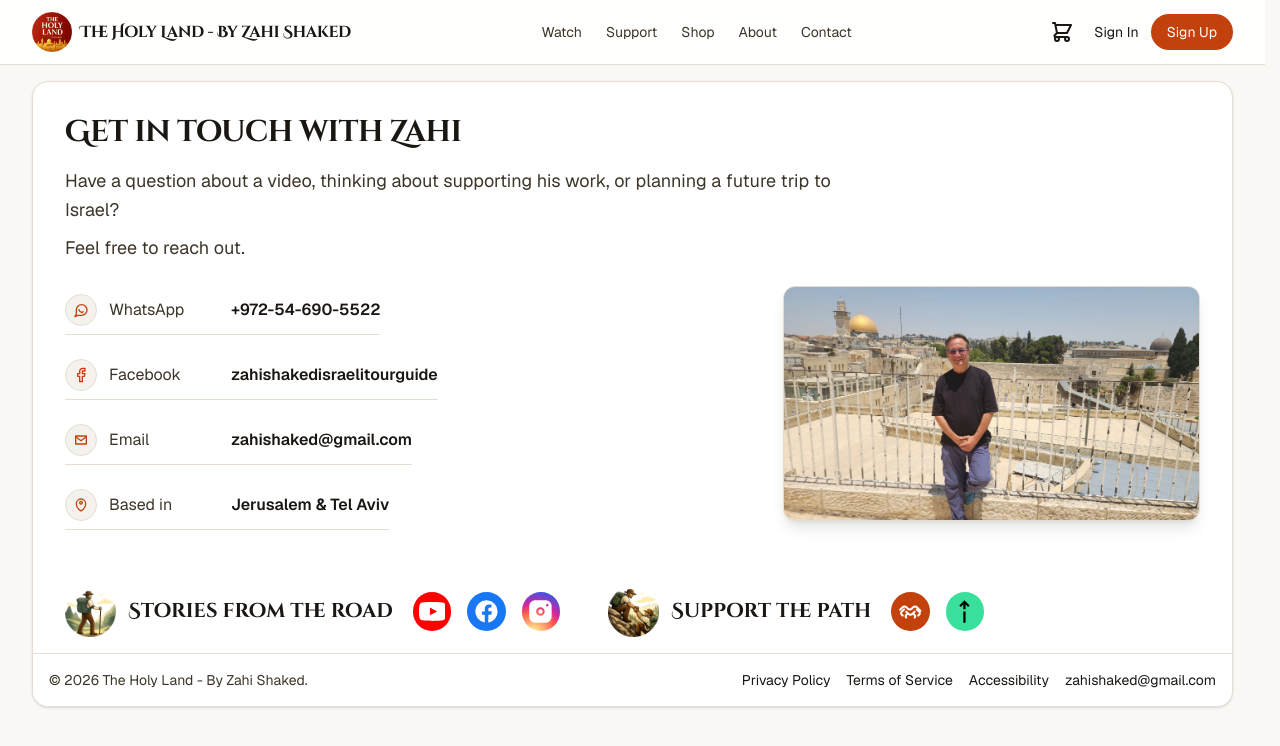
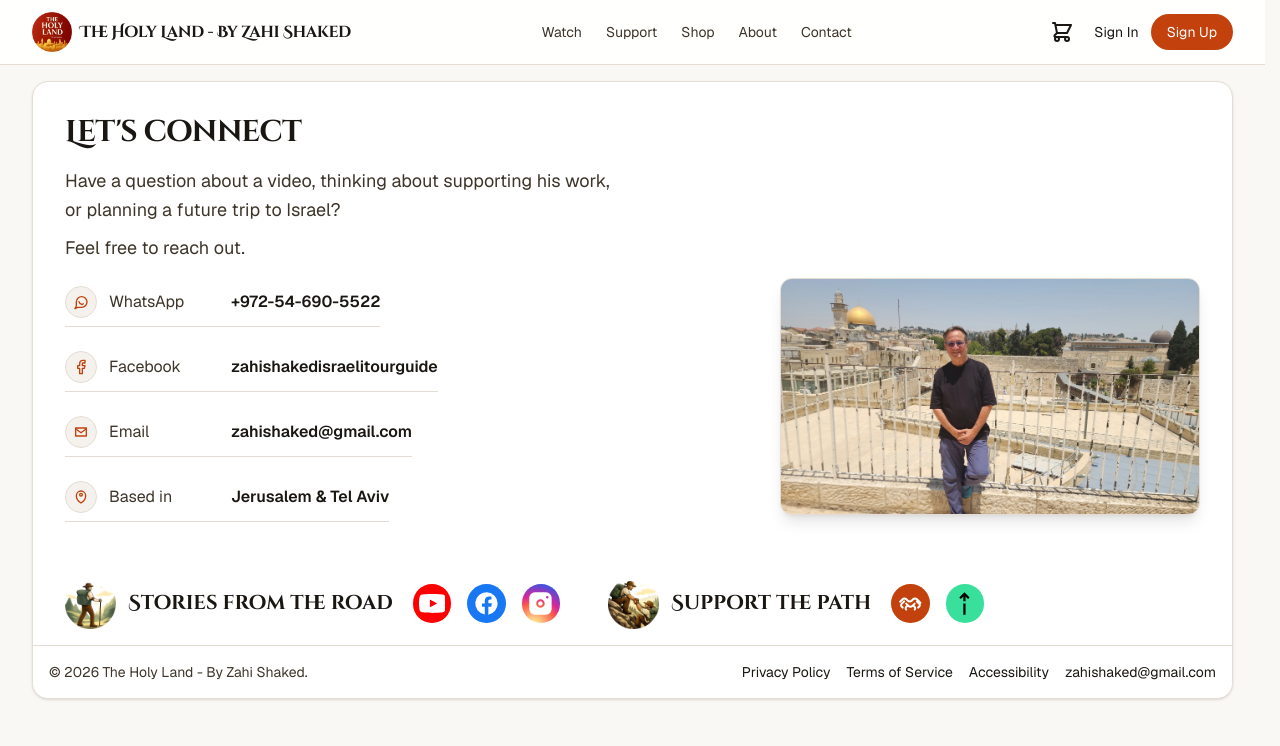
Before and after one commit to Ponzee/zahi-tours, a Next.js app: page /contact in a window 1280 px wide. Shown: the top 746 px of the page. Built offline with nearby package versions, Linux system fonts and the light colour scheme; no server answers.

Commit message:
ui(contact): tighten layout, wrap intro line, rename title

```diff
--- a/app/contact/page.tsx
+++ b/app/contact/page.tsx
@@ -11,13 +11,14 @@ export default function ContactPage() {
       <main className="flex-1 overflow-hidden flex flex-col">
         <section className="py-4 md:py-6 lg:py-8 flex-1 min-h-0 overflow-y-auto">
           <div className="max-w-7xl mx-auto px-4 md:px-6 lg:px-8">
-            <div className="grid lg:grid-cols-[2fr_1.2fr] gap-4 lg:gap-6 items-stretch">
+            <div className="grid lg:grid-cols-[2fr_1.2fr] gap-3 lg:gap-4 items-stretch">
               <div className="min-w-0 lg:col-span-2">
                 <h1 className="font-headline text-xl sm:text-2xl md:text-3xl font-bold tracking-tight text-[#1a1612]">
-                  Get in touch with Zahi
+                  Let&apos;s connect
                 </h1>
                 <p className="mt-4 text-base md:text-lg text-[#3d3529] max-w-3xl leading-relaxed">
-                  Have a question about a video, thinking about supporting his work, or planning a future trip to Israel?
+                  Have a question about a video, thinking about supporting his work,
+                  <span className="block">or planning a future trip to Israel?</span>
                   <span className="block mt-2">Feel free to reach out.</span>
                 </p>
               </div>
```
